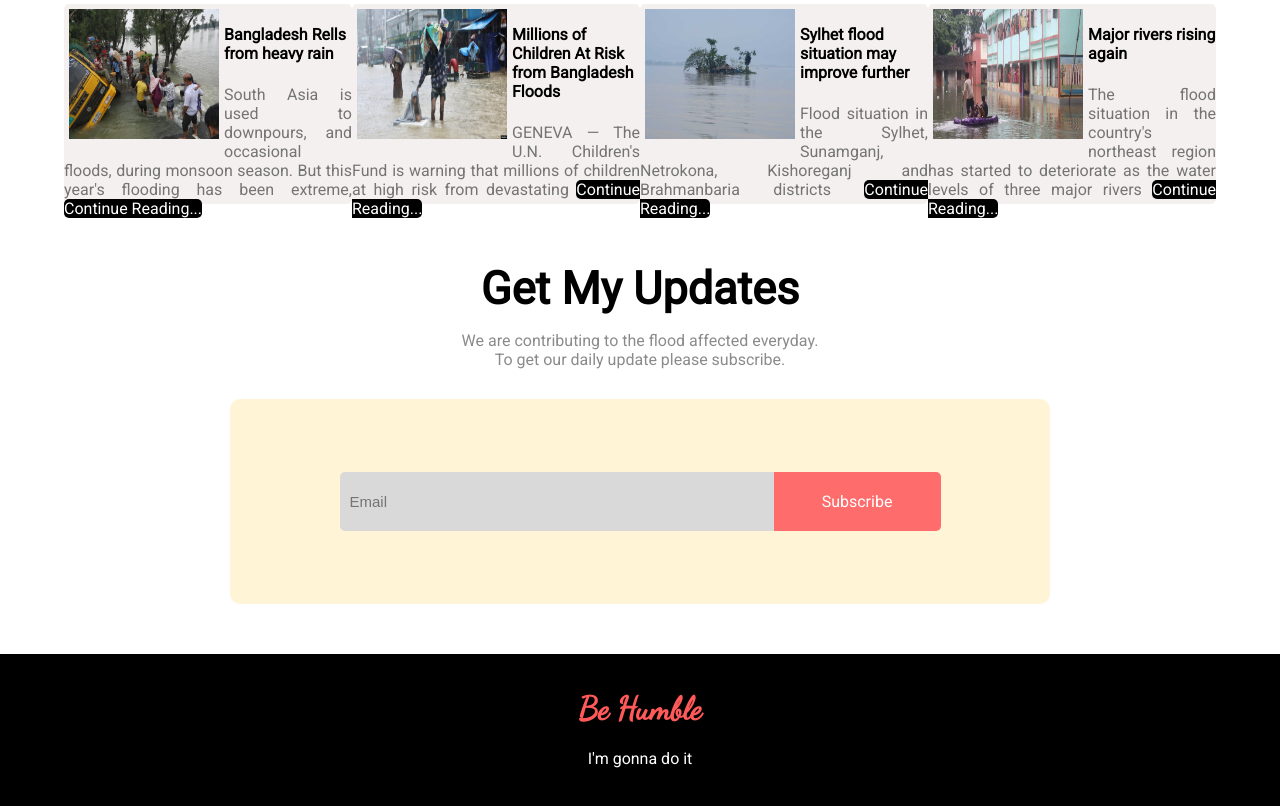
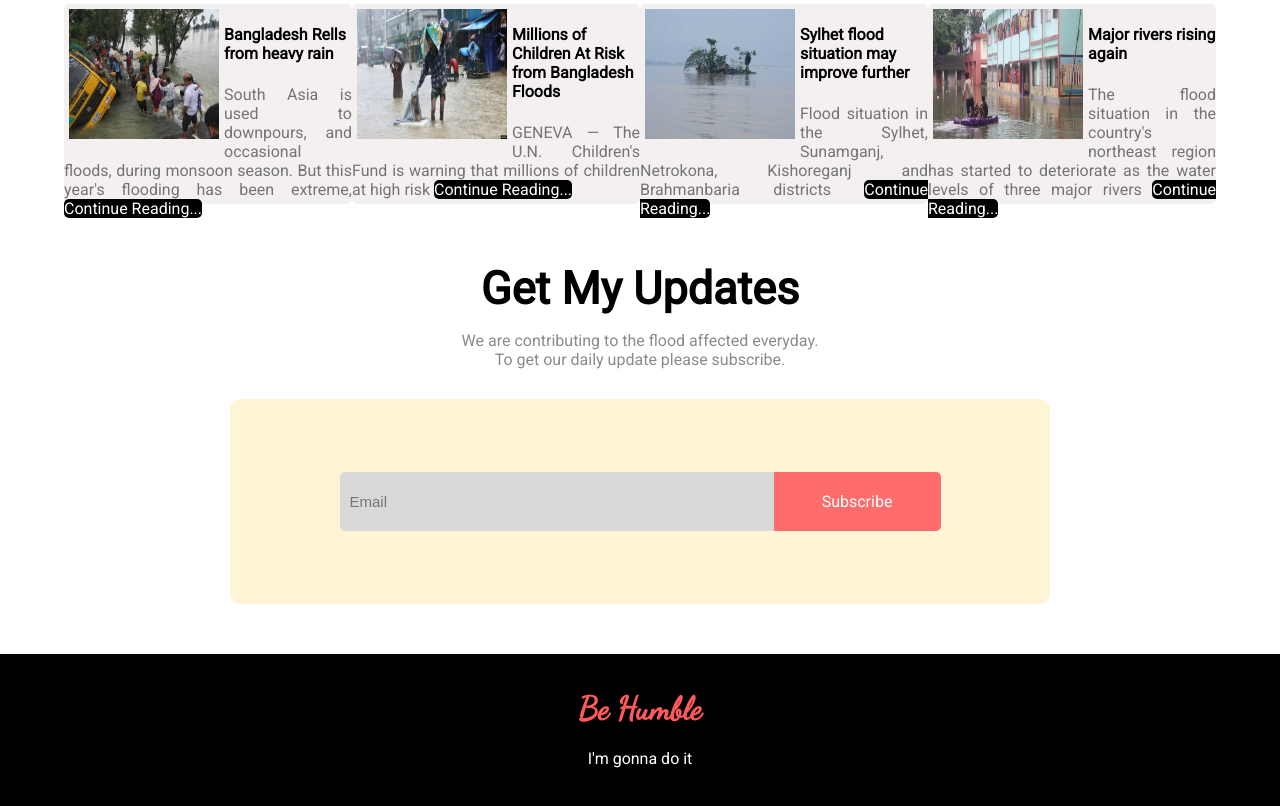
Before and after one commit to maruf9270/donate-today-main, a plain HTML site: page index.html in a window 1280 px wide. Shown: the part 3080-3886 px from the top of the page. Drawn offline with Linux system fonts and the light colour scheme.

Commit message:
Overflow fixed

```diff
--- a/index.html
+++ b/index.html
@@ -183,7 +183,7 @@
                             </h4>
                             <p>
                                 GENEVA —
-                                The U.N. Children's Fund is warning that millions of children at high risk from devastating
+                                The U.N. Children's Fund is warning that millions of children at high risk
                                 <a href="https://www.nytimes.com/2022/06/24/world/asia/sylhet-bangladesh-floods.html"
                                 class="conntinue-reading-button">Continue Reading...</a>
                             </p>
```
